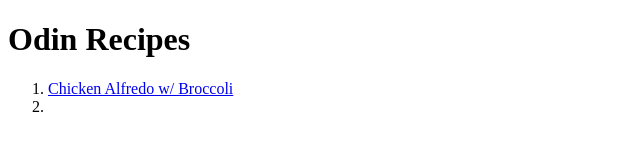
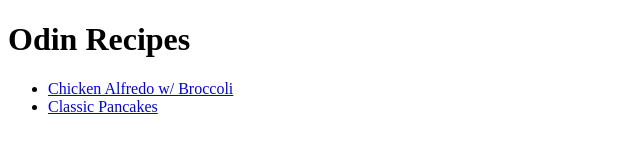
Before and after one commit to killerjwa/odin-recipes, a plain HTML site: page index.html in a window 1280 px wide. Shown: the whole page, without its empty margins (0-640 px from the left). Drawn offline with Linux system fonts and the light colour scheme.

Commit message:
fixed pancakes link

```diff
--- a/index.html
+++ b/index.html
@@ -6,9 +6,9 @@
     </head>
     <body>
         <h1> Odin Recipes </h1>
-        <ol>
+        <ul>
         <li><a href="recipes/chckn-alfredo.html"> Chicken Alfredo w/ Broccoli</a></li>
-        <li><a href="recipes/pancake.html"></a></li>
-        </ol>
+        <li><a href="recipes/pancake.html"> Classic Pancakes </a></li>
+        </ul>
     </body>
 </html>
```
